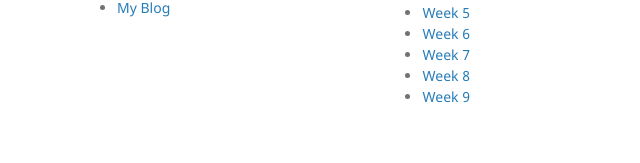
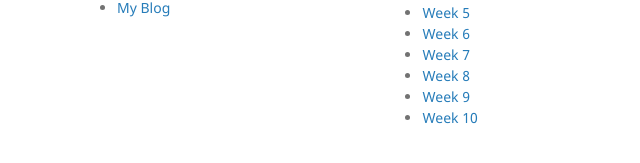
Before and after one commit to Onize12/Onize12.github.io, a Jekyll site: the page built from my-blog.md, in a window 1280 px wide. Shown: the part 183-346 px from the top of the page, without its empty margins (133-773 px from the left). Built offline with Jekyll 4.4.1, drawn with Linux system fonts in a browser that asks for light colours; our own code applies the rules of GitHub Pages for plain Markdown files.

Commit message:
Update my-blog.md

```diff
--- a/my-blog.md
+++ b/my-blog.md
@@ -9,3 +9,4 @@
 - [Week 7](./week7.md)
 - [Week 8](./week8.md)
 - [Week 9](./week9.md)
+- [Week 10](./week10.md)
```
